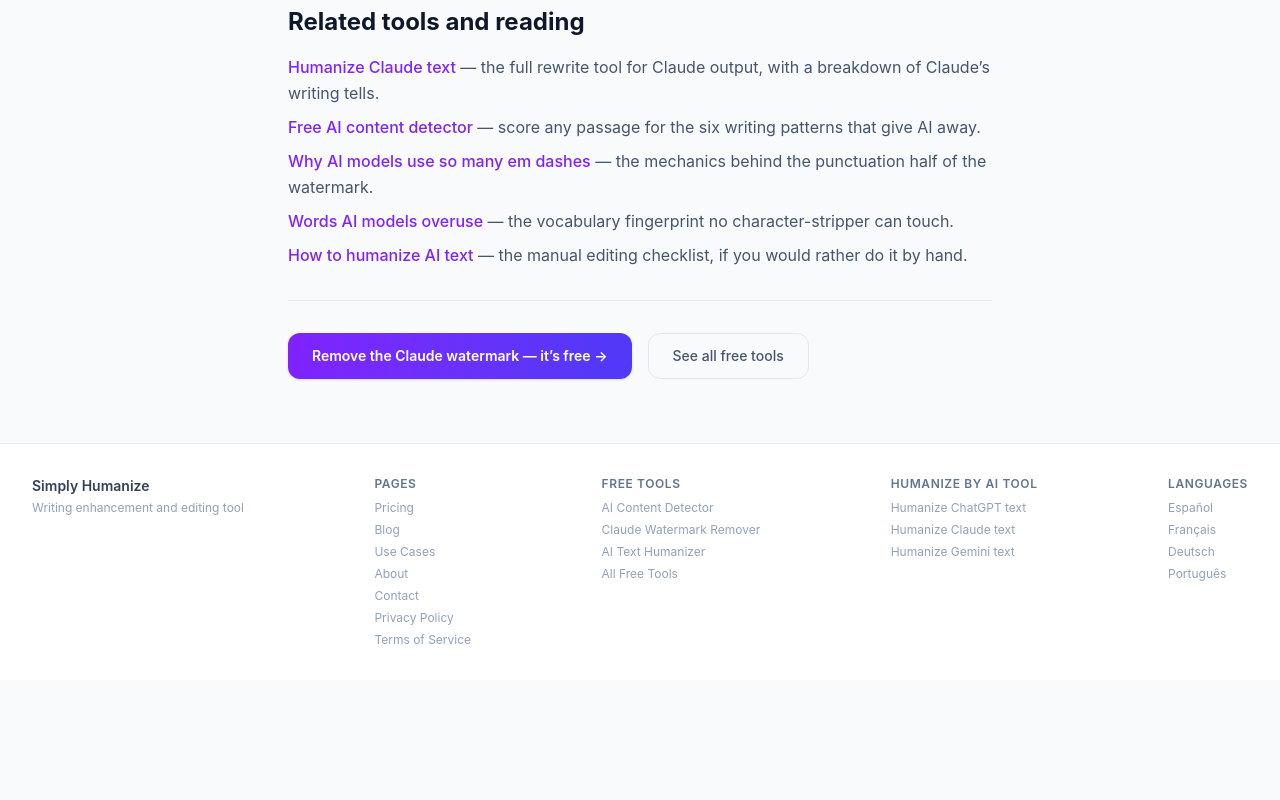
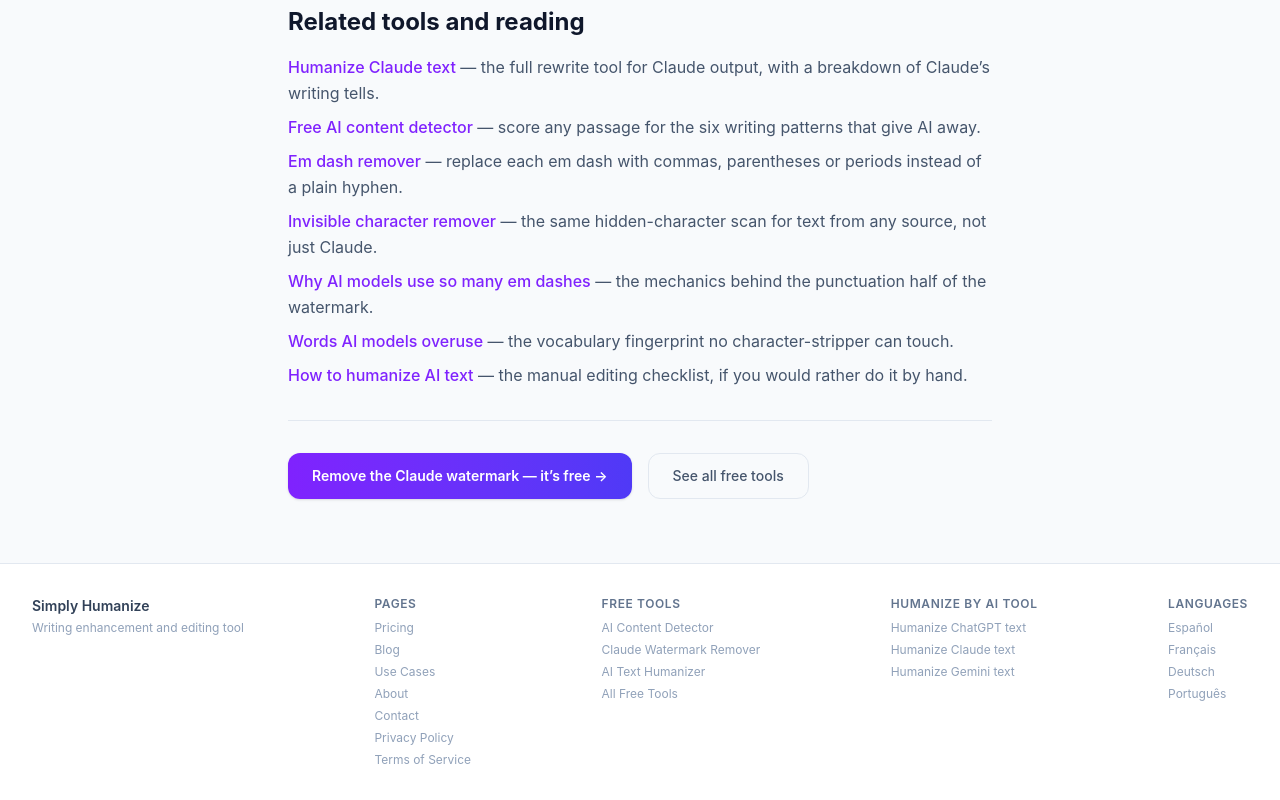
Before and after one commit to pratikkuyate/humanize-ai, a Next.js app: page /tools/claude-watermark-remover in a window 1280 px wide. Shown: the part 6471-7271 px from the top of the page. Before the commit the page ends 7151 px from the top, so only its background shows below. Built offline with nearby package versions, Linux system fonts and the light colour scheme; no server answers.

Commit message:
Add links for em dash and invisible character removers

```diff
--- a/app/(pages)/tools/claude-watermark-remover/page.jsx
+++ b/app/(pages)/tools/claude-watermark-remover/page.jsx
@@ -538,6 +538,24 @@ export default function ClaudeWatermarkRemoverPage() {
               </li>
               <li>
                 <Link
+                  href="/tools/em-dash-remover"
+                  className="text-violet-600 dark:text-violet-400 hover:underline font-medium"
+                >
+                  Em dash remover
+                </Link>{" "}
+                — replace each em dash with commas, parentheses or periods instead of a plain hyphen.
+              </li>
+              <li>
+                <Link
+                  href="/tools/invisible-character-remover"
+                  className="text-violet-600 dark:text-violet-400 hover:underline font-medium"
+                >
+                  Invisible character remover
+                </Link>{" "}
+                — the same hidden-character scan for text from any source, not just Claude.
+              </li>
+              <li>
+                <Link
                   href="/blog/chatgpt-em-dashes"
                   className="text-violet-600 dark:text-violet-400 hover:underline font-medium"
                 >
```
